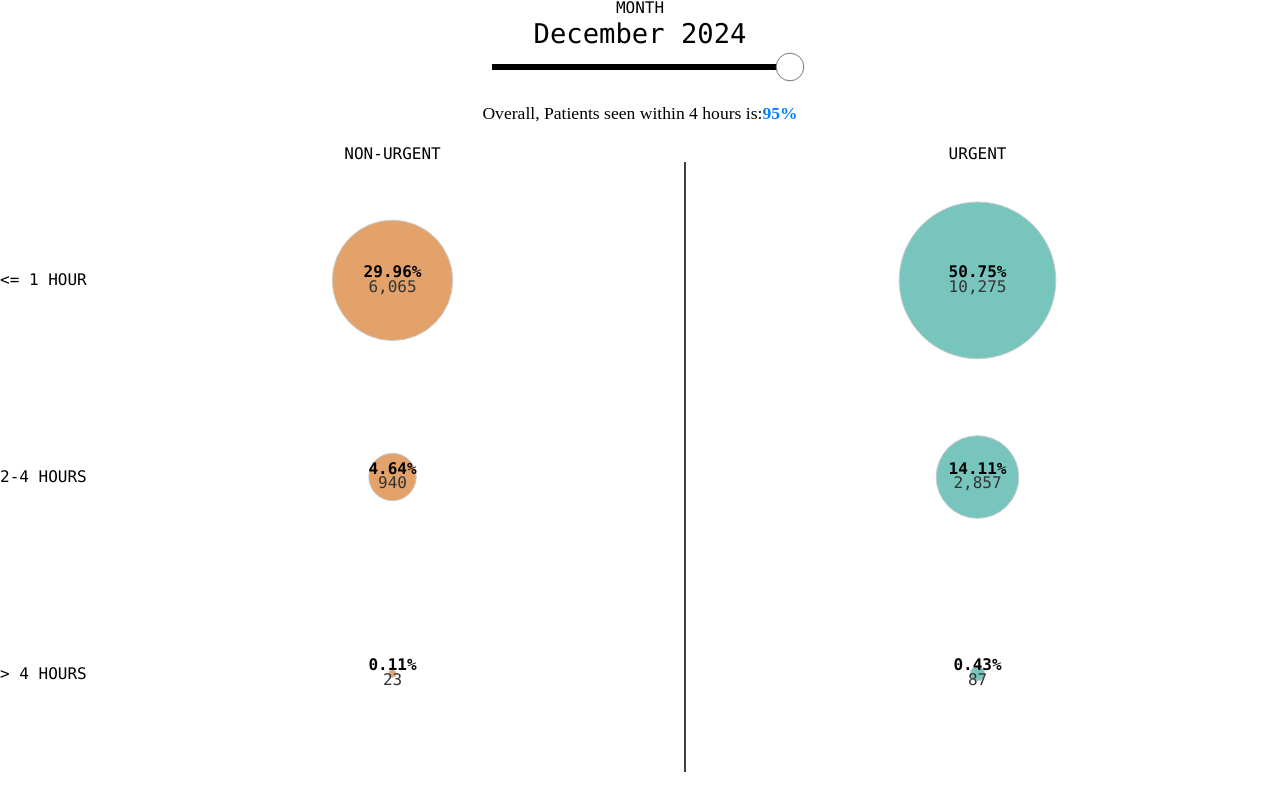
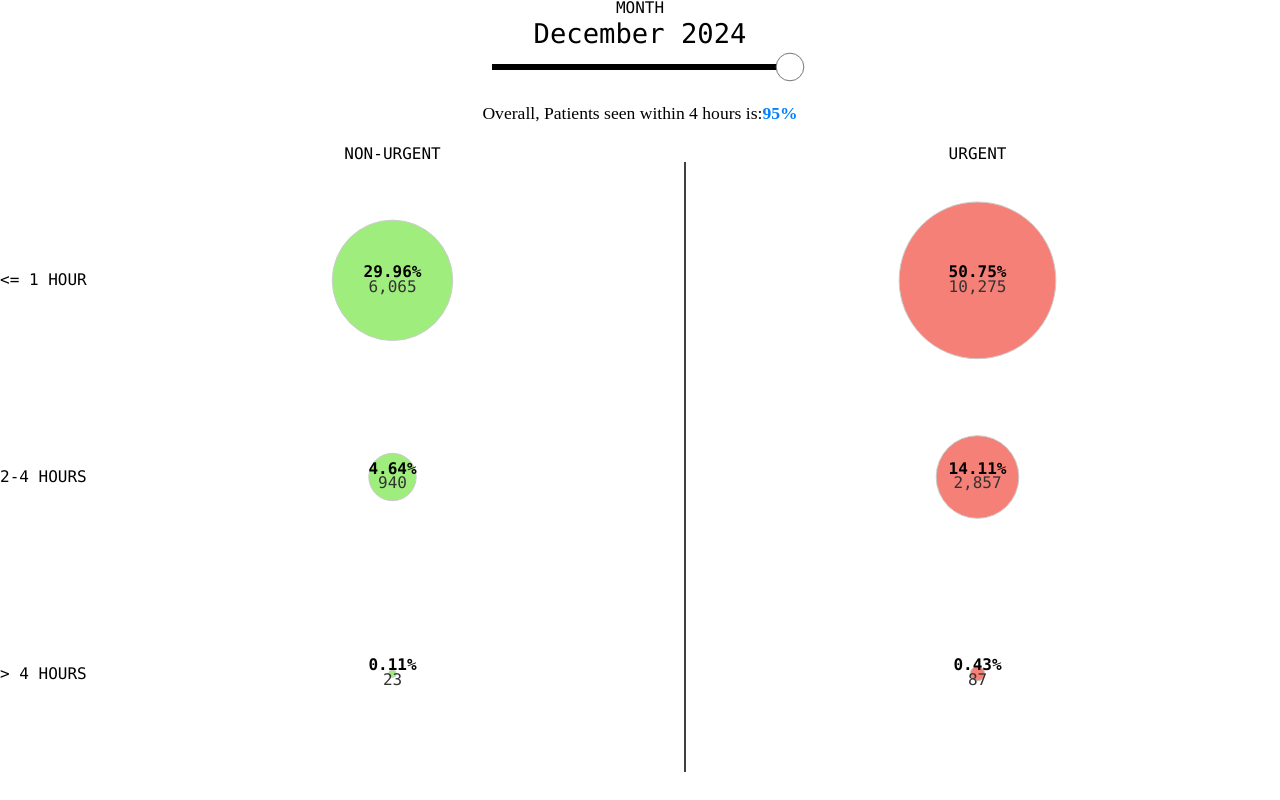
Before and after one commit to johnuelg/doordisp, a plain HTML site: page index.html in a window 1280 px wide. Drawn offline with Linux system fonts and the light colour scheme; a web font is replaced by a local one.

Commit message:
Add files via upload

```diff
--- a/index.html
+++ b/index.html
@@ -160,7 +160,7 @@ function initChart() {
 
     circle = demo.append("circle")
         .attr("class", d => d)
-        .attr("fill", d => d.split("_")[1] == "m" ? "#e2a269" : "#78c5bd")
+        .attr("fill", d => d.split("_")[1] == "m" ? "#9fed7d" : "#f48077")
         .attr("r", 1);
 
     demoP = demo.append("text")
```
